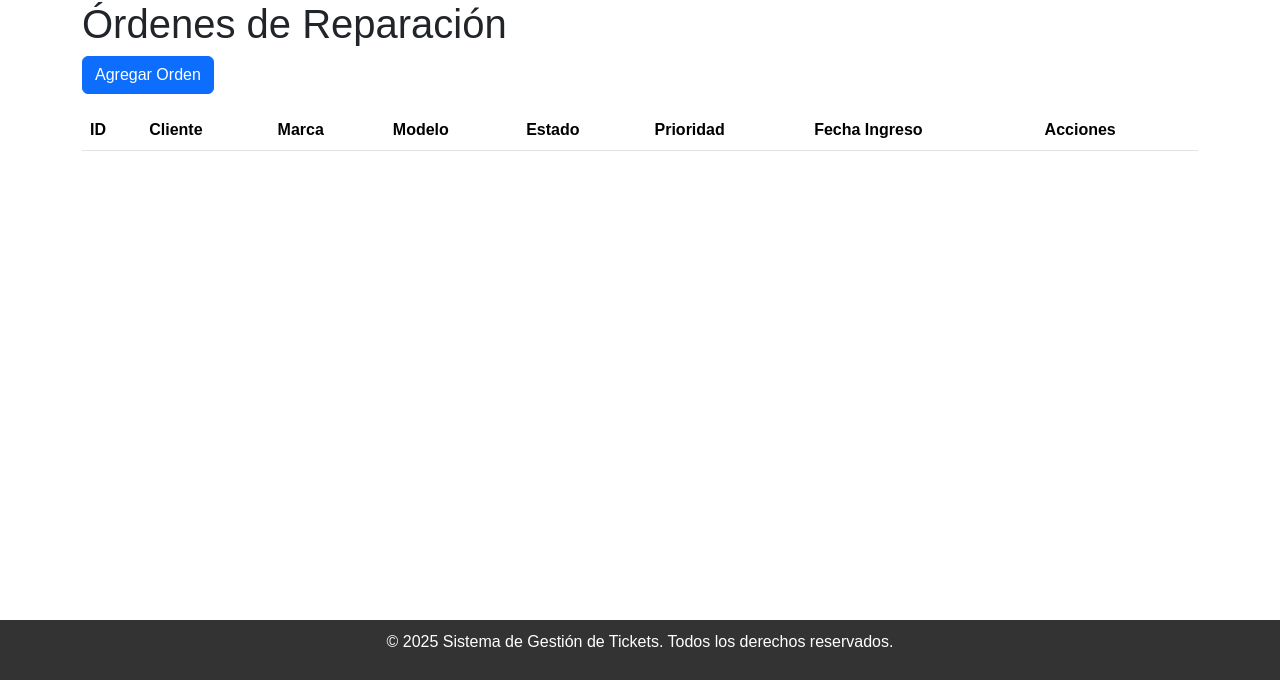
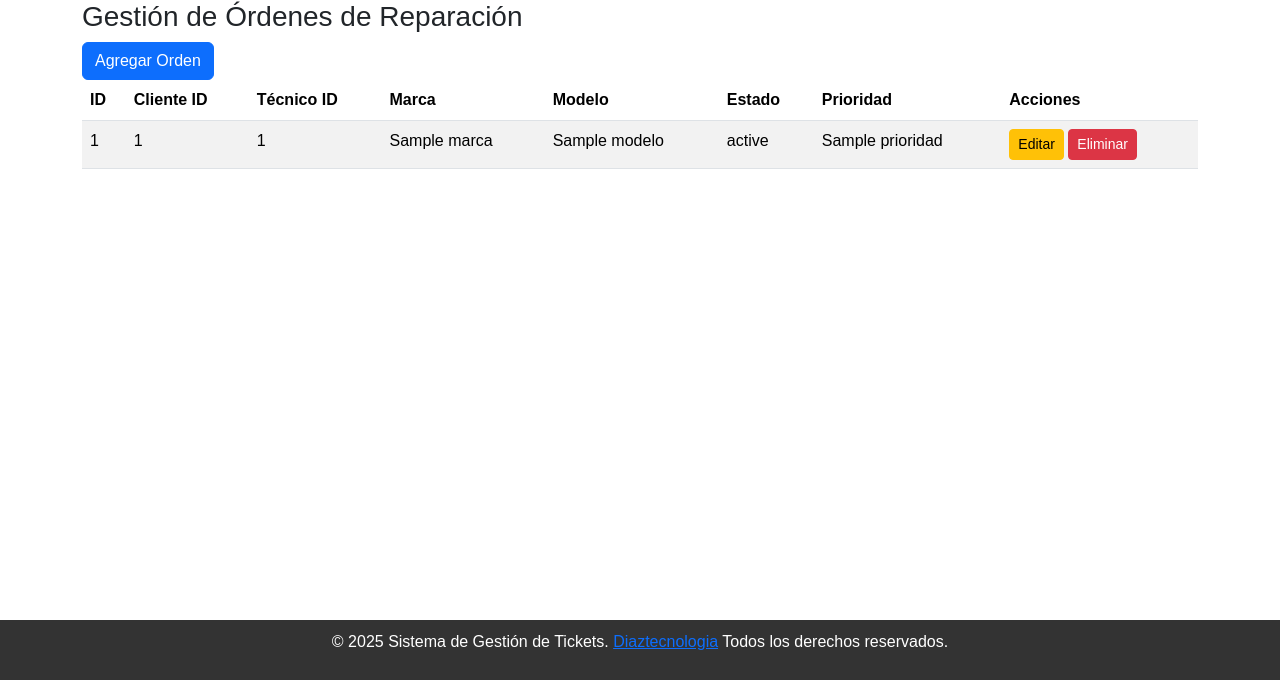
Before and after one commit to watydiaz/diaztecAdmin, a PHP site: template views/ordenes.php in a window 1280 px wide. Shown: the part 120-800 px from the top of the page. Run offline with PHP 8.4, Linux system fonts and the light colour scheme; the template is opened without the code that fills it: most values are stand-ins (such as "Sample title", 1, 10 or a date in 2020); lists and menus that the app fills with data are empty.

Commit message:
se habilita el modulo de ordenes para listarlas, esta pendiente el modal para crearlas y de ugual manera dentro del modal poder sociar el cliente y si no esta registrarlo al igual q el tecnico asociado.

```diff
--- a/views/footer.php
+++ b/views/footer.php
@@ -1,6 +1,6 @@
 </main>
     <footer style="background-color: #333; color: white; text-align: center; padding: 10px; margin-top: 20px; position: fixed; bottom: 0; width: 100%;">
-        <p>&copy; <?php echo date('Y'); ?> Sistema de Gestión de Tickets. Todos los derechos reservados.</p>
+        <p>&copy; <?php echo date('Y'); ?> Sistema de Gestión de Tickets. <a href="wwww.diaztecnologia.co">Diaztecnologia</a> Todos los derechos reservados.</p>
     </footer>
 
         <!-- Bootstrap JS -->
--- a/views/header.php
+++ b/views/header.php
@@ -44,6 +44,6 @@
     <nav>
         <a href="index.php?controller=dashboard&action=home">Inicio</a>
         <a href="index.php?action=clientes">Clientes</a>
-        <a href="index.php?view=ordenes">Órdenes de Trabajo</a>
+        <a href="index.php?action=ordenes">Órdenes de Trabajo</a>
     </nav>
     <main>
--- a/views/ordenes.php
+++ b/views/ordenes.php
@@ -3,100 +3,122 @@ require_once 'header.php';
 ?>
 
 <div class="container">
-    <h1>Órdenes de Reparación</h1>
+    <h3>Gestión de Órdenes de Reparación</h3>
 
-    <button id="btnAgregarOrden" class="btn btn-primary">Agregar Orden</button>
+    <button type="button" class="btn btn-primary" data-bs-toggle="modal" data-bs-target="#modalAgregarOrden">
+        Agregar Orden
+    </button>
 
-    <table class="table table-striped mt-3">
-        <thead>
-            <tr>
-                <th>ID</th>
-                <th>Cliente</th>
-                <th>Marca</th>
-                <th>Modelo</th>
-                <th>Estado</th>
-                <th>Prioridad</th>
-                <th>Fecha Ingreso</th>
-                <th>Acciones</th>
-            </tr>
-        </thead>
-        <tbody id="tablaOrdenes">
-            <!-- Las órdenes se cargarán dinámicamente aquí -->
-        </tbody>
-    </table>
-</div>
-
-<!-- Modal para agregar orden -->
-<div class="modal" id="modalAgregarOrden" tabindex="-1" role="dialog">
-    <div class="modal-dialog" role="document">
+    <div class="modal fade" id="modalAgregarOrden" tabindex="-1" aria-labelledby="modalAgregarOrdenLabel" aria-hidden="true">
+        <div class="modal-dialog">
             <div class="modal-content">
                 <div class="modal-header">
-                <h5 class="modal-title">Agregar Orden</h5>
-                <button type="button" class="close" data-dismiss="modal" aria-label="Close">
-                    <span aria-hidden="true">&times;</span>
-                </button>
+                    <h5 class="modal-title" id="modalAgregarOrdenLabel">Agregar Orden</h5>
+                    <button type="button" class="btn-close" data-bs-dismiss="modal" aria-label="Close"></button>
                 </div>
                 <div class="modal-body">
                     <form id="formAgregarOrden">
-                    <div class="form-group">
-                        <label for="cliente_id">Cliente</label>
-                        <select id="cliente_id" name="cliente_id" class="form-control">
-                            <!-- Opciones cargadas dinámicamente -->
+                        <div class="mb-3">
+                            <label for="cliente_id" class="form-label">Cliente ID</label>
+                            <input type="number" class="form-control" id="cliente_id" name="cliente_id" required>
+                        </div>
+                        <div class="mb-3">
+                            <label for="usuario_tecnico_id" class="form-label">Técnico ID</label>
+                            <input type="number" class="form-control" id="usuario_tecnico_id" name="usuario_tecnico_id">
+                        </div>
+                        <div class="mb-3">
+                            <label for="marca" class="form-label">Marca</label>
+                            <input type="text" class="form-control" id="marca" name="marca">
+                        </div>
+                        <div class="mb-3">
+                            <label for="modelo" class="form-label">Modelo</label>
+                            <input type="text" class="form-control" id="modelo" name="modelo">
+                        </div>
+                        <div class="mb-3">
+                            <label for="imei_serial" class="form-label">IMEI/Serial</label>
+                            <input type="text" class="form-control" id="imei_serial" name="imei_serial">
+                        </div>
+                        <div class="mb-3">
+                            <label for="falla_reportada" class="form-label">Falla Reportada</label>
+                            <textarea class="form-control" id="falla_reportada" name="falla_reportada"></textarea>
+                        </div>
+                        <div class="mb-3">
+                            <label for="diagnostico" class="form-label">Diagnóstico</label>
+                            <textarea class="form-control" id="diagnostico" name="diagnostico"></textarea>
+                        </div>
+                        <div class="mb-3">
+                            <label for="estado" class="form-label">Estado</label>
+                            <select class="form-control" id="estado" name="estado">
+                                <option value="pendiente">Pendiente</option>
+                                <option value="en_proceso">En Proceso</option>
+                                <option value="terminado">Terminado</option>
+                                <option value="entregado">Entregado</option>
                             </select>
                         </div>
-                    <div class="form-group">
-                        <label for="usuario_tecnico_id">Técnico</label>
-                        <select id="usuario_tecnico_id" name="usuario_tecnico_id" class="form-control">
-                            <!-- Opciones cargadas dinámicamente -->
-                        </select>
-                    </div>
-                    <div class="form-group">
-                        <label for="marca">Marca</label>
-                        <input type="text" id="marca" name="marca" class="form-control">
-                    </div>
-                    <div class="form-group">
-                        <label for="modelo">Modelo</label>
-                        <input type="text" id="modelo" name="modelo" class="form-control">
-                    </div>
-                    <div class="form-group">
-                        <label for="imei_serial">IMEI/Serial</label>
-                        <input type="text" id="imei_serial" name="imei_serial" class="form-control">
-                    </div>
-                    <div class="form-group">
-                        <label for="falla_reportada">Falla Reportada</label>
-                        <textarea id="falla_reportada" name="falla_reportada" class="form-control"></textarea>
-                    </div>
-                    <div class="form-group">
-                        <label for="prioridad">Prioridad</label>
-                        <select id="prioridad" name="prioridad" class="form-control">
+                        <div class="mb-3">
+                            <label for="prioridad" class="form-label">Prioridad</label>
+                            <select class="form-control" id="prioridad" name="prioridad">
                                 <option value="baja">Baja</option>
                                 <option value="media">Media</option>
                                 <option value="alta">Alta</option>
                             </select>
                         </div>
-                    <div class="form-group">
-                        <label for="contraseña_equipo">Contraseña del Equipo</label>
-                        <input type="text" id="contraseña_equipo" name="contraseña_equipo" class="form-control">
+                        <div class="mb-3">
+                            <label for="contraseña_equipo" class="form-label">Contraseña del Equipo</label>
+                            <input type="text" class="form-control" id="contraseña_equipo" name="contraseña_equipo">
                         </div>
-                    <div class="form-group">
-                        <label for="imagen_url">Imagen</label>
-                        <input type="text" id="imagen_url" name="imagen_url" class="form-control">
+                        <div class="mb-3">
+                            <label for="imagen_url" class="form-label">URL de Imagen</label>
+                            <input type="text" class="form-control" id="imagen_url" name="imagen_url">
                         </div>
-                    <div class="form-group">
-                        <label for="fecha_entrega_estimada">Fecha de Entrega Estimada</label>
-                        <input type="datetime-local" id="fecha_entrega_estimada" name="fecha_entrega_estimada" class="form-control">
+                        <div class="mb-3">
+                            <label for="fecha_ingreso" class="form-label">Fecha de Ingreso</label>
+                            <input type="datetime-local" class="form-control" id="fecha_ingreso" name="fecha_ingreso">
                         </div>
+                        <div class="mb-3">
+                            <label for="fecha_entrega_estimada" class="form-label">Fecha de Entrega Estimada</label>
+                            <input type="datetime-local" class="form-control" id="fecha_entrega_estimada" name="fecha_entrega_estimada">
+                        </div>
+                        <button type="submit" class="btn btn-primary">Guardar</button>
                     </form>
-            </div>
-            <div class="modal-footer">
-                <button type="button" class="btn btn-primary" id="btnGuardarOrden">Guardar</button>
-                <button type="button" class="btn btn-secondary" data-dismiss="modal">Cerrar</button>
                 </div>
             </div>
         </div>
     </div>
 
-<script src="assets/js/script.js"></script>
+    <table class="table table-striped">
+        <thead>
+            <tr>
+                <th>ID</th>
+                <th>Cliente ID</th>
+                <th>Técnico ID</th>
+                <th>Marca</th>
+                <th>Modelo</th>
+                <th>Estado</th>
+                <th>Prioridad</th>
+                <th>Acciones</th>
+            </tr>
+        </thead>
+        <tbody>
+            <?php foreach ($ordenes as $orden): ?>
+                <tr>
+                    <td><?php echo $orden['id']; ?></td>
+                    <td><?php echo $orden['cliente_id']; ?></td>
+                    <td><?php echo $orden['usuario_tecnico_id']; ?></td>
+                    <td><?php echo $orden['marca']; ?></td>
+                    <td><?php echo $orden['modelo']; ?></td>
+                    <td><?php echo $orden['estado']; ?></td>
+                    <td><?php echo $orden['prioridad']; ?></td>
+                    <td>
+                        <a href="#" class="btn btn-warning btn-sm" title="Editar">Editar</a>
+                        <a href="#" class="btn btn-danger btn-sm" title="Eliminar">Eliminar</a>
+                    </td>
+                </tr>
+            <?php endforeach; ?>
+        </tbody>
+    </table>
+</div>
+
 <?php
 require_once 'footer.php';
 ?>
```
Also changed, not shown: controllers/OrdenController.php (+23 -22 lines), index.php (+22 -37 lines), models/OrdenModel.php (+30 -25 lines). Lines whose indentation alone changed are shown as unchanged.
